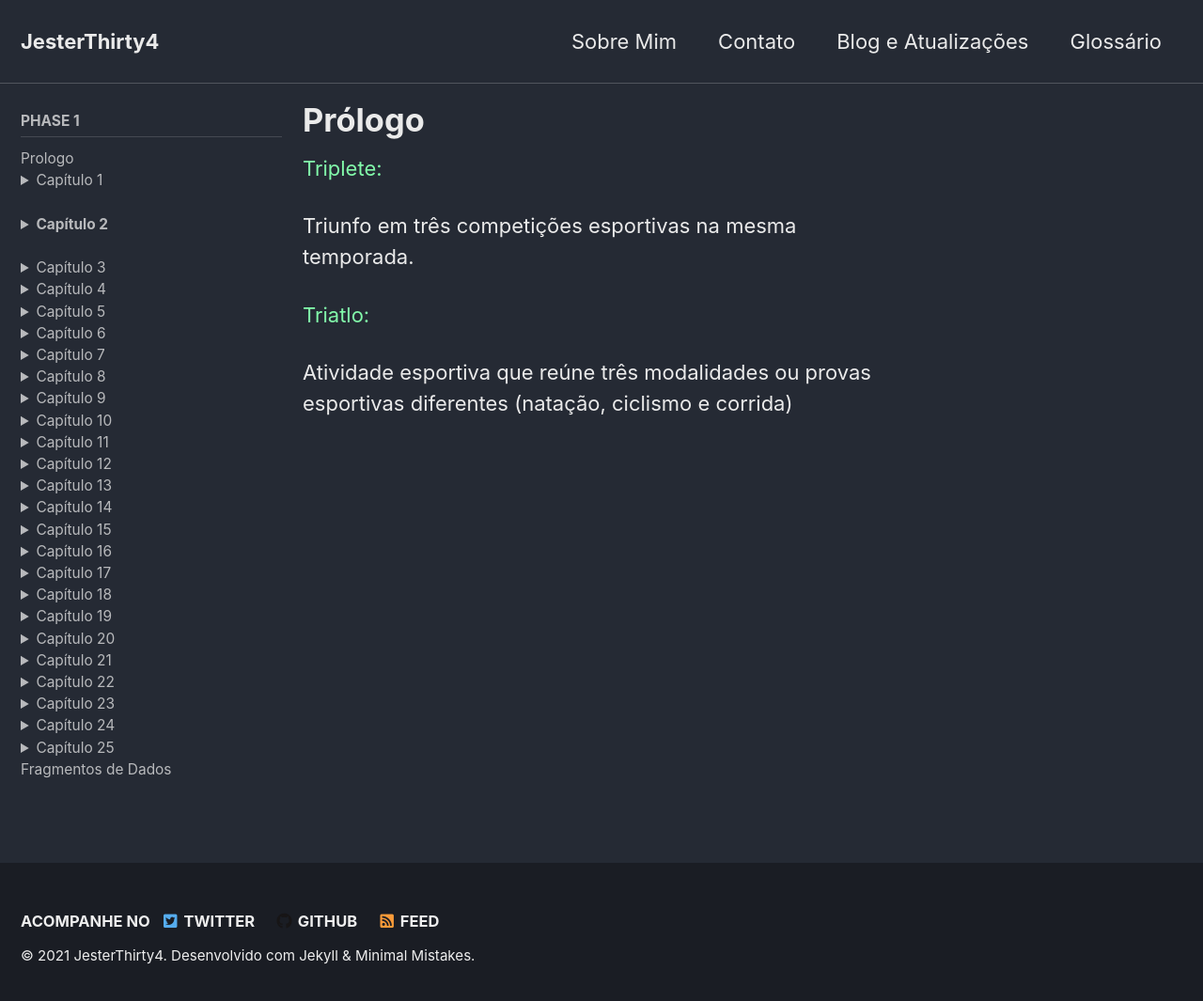
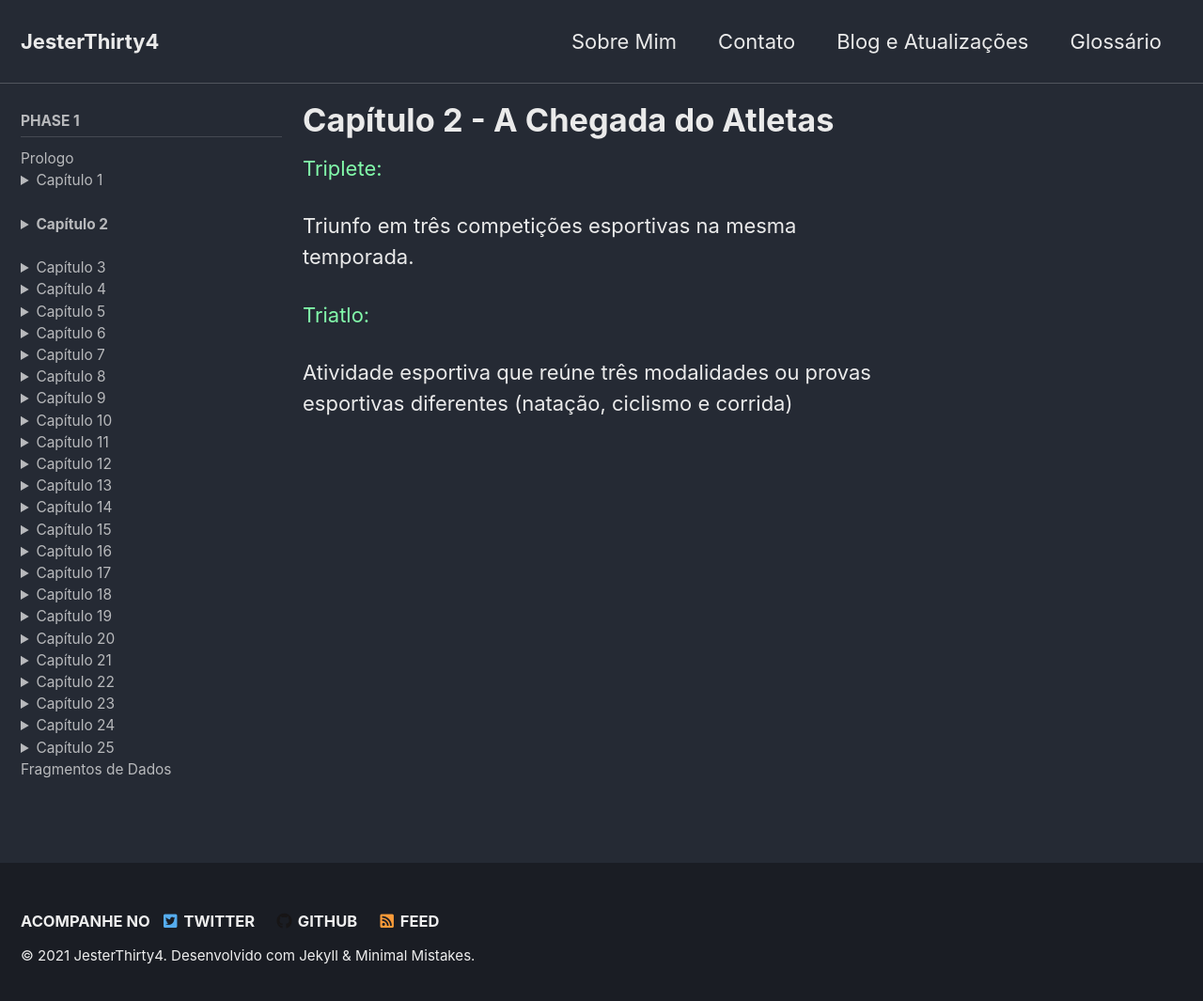
Before and after one commit to JesterThirty4/JesterThirty4.github.io, a Jekyll site: the page built from _pages/gch2.md, in a window 1280 px wide and 1073 px high. Shown: the top 1065 px of the window at 94% size. Built offline with Jekyll 4.4.1, drawn with Linux system fonts in a browser that asks for light colours; cached includes are drawn as plain includes.

Commit message:
Update gch2.md

```diff
--- a/_pages/gch2.md
+++ b/_pages/gch2.md
@@ -1,5 +1,5 @@
 ---
-title: Prólogo
+title: Capítulo 2 - A Chegada do Atletas
 layout: single
 author_profile: false
 sidebar:
```
